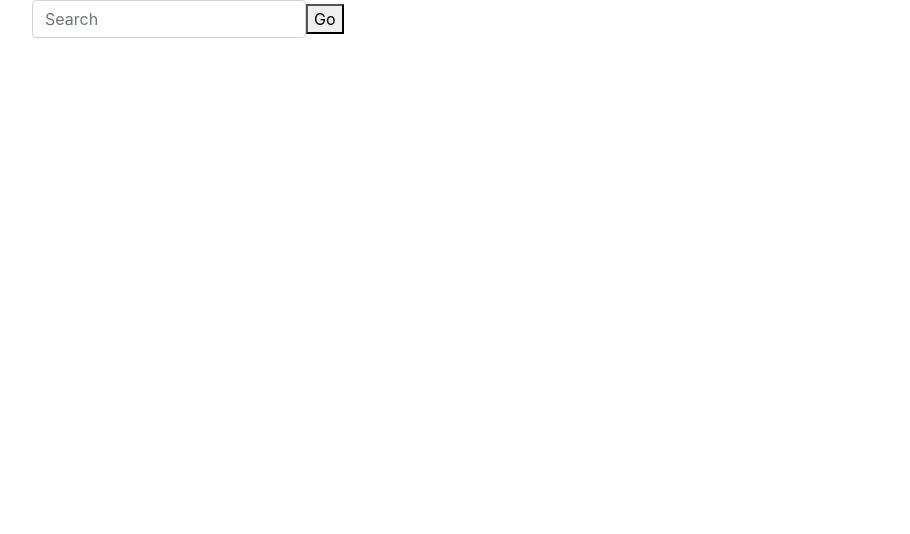
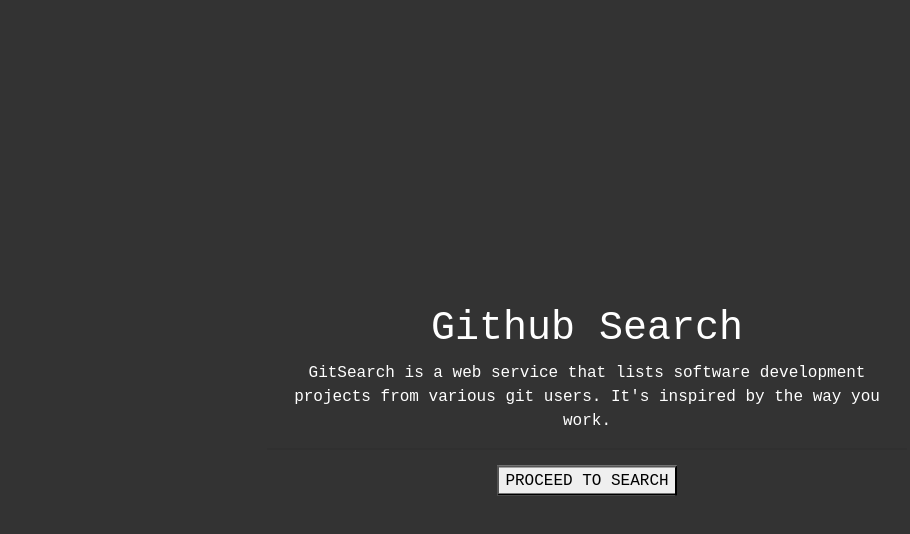
Before and after one commit to gitatam/github-search, an Angular app: page / in a window 1280 px wide. Shown: the top 534 px of the page, without its empty margins (53-963 px from the left). Built offline with nearby package versions, Linux system fonts and the light colour scheme.

Commit message:
Add routing to enable user navigate from landing page to user profile search page

```diff
--- a/src/app/app-routing.module.ts
+++ b/src/app/app-routing.module.ts
@@ -1,8 +1,13 @@
 import { NgModule } from '@angular/core';
 import { Routes, RouterModule } from '@angular/router';
+import { LandingPageComponent } from './component/landing-page/landing-page.component';
+import { UserProfileComponent } from './component/user-profile/user-profile.component';
 
 
-const routes: Routes = [];
+const routes: Routes = [
+  {path: '', component: LandingPageComponent},
+  {path: 'search-page', component: UserProfileComponent}
+];
 
 @NgModule({
   imports: [RouterModule.forRoot(routes)],
--- a/src/app/app.component.html
+++ b/src/app/app.component.html
@@ -1,2 +1,3 @@
-<app-user-profile></app-user-profile>
-<!-- <app-landing-page></app-landing-page> -->
+<!-- <app-user-profile></app-user-profile>
+<app-landing-page></app-landing-page> -->
+<router-outlet></router-outlet>
--- a/src/app/component/landing-page/landing-page.component.html
+++ b/src/app/component/landing-page/landing-page.component.html
@@ -32,7 +32,7 @@
       <h1>Github Search</h1>
       <p>GitSearch is a web service that lists software development projects from various git users. It's inspired by the way you work.</p>
       <hr>
-      <button class="text-uppercase">Proceed to Search</button>
+      <a routerLink="/search-page"><button class="text-uppercase">Proceed to Search</button></a>
     </div>
   </div>
 </body>
--- a/src/app/component/user-profile/user-profile.component.html
+++ b/src/app/component/user-profile/user-profile.component.html
@@ -1,10 +1,13 @@
 <div class="container">
-    <nav>
+
+  <app-nav-bar></app-nav-bar>
+
+    <section>
       <form class="form-inline">
         <input class="form-control" [(ngModel)]= "userQuery" name="search" type="text" placeholder="Search">
         <button (click) = 'gitSearch()' >Go</button>
       </form>
-      </nav>
+    </section>
 
     <div class="row no-gutters">
       <div class="col-12 col-sm-6 col-md-8">
```
Lines whose indentation alone changed are shown as unchanged.
